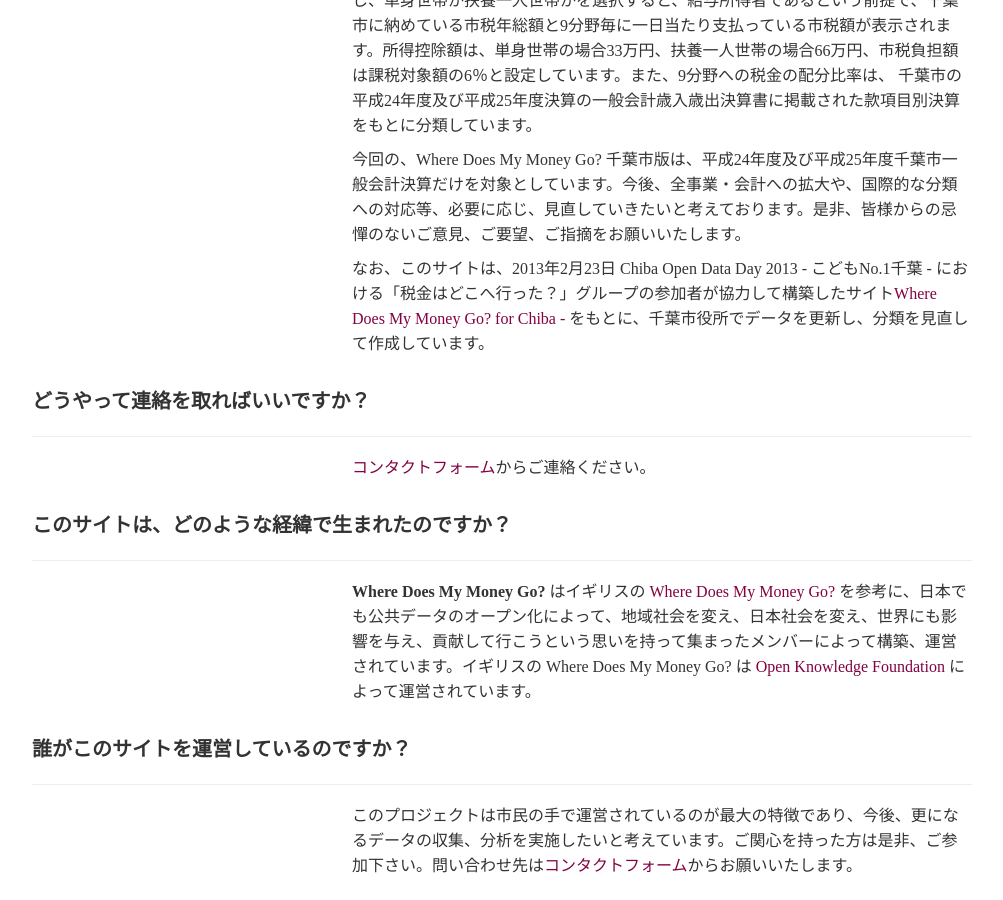
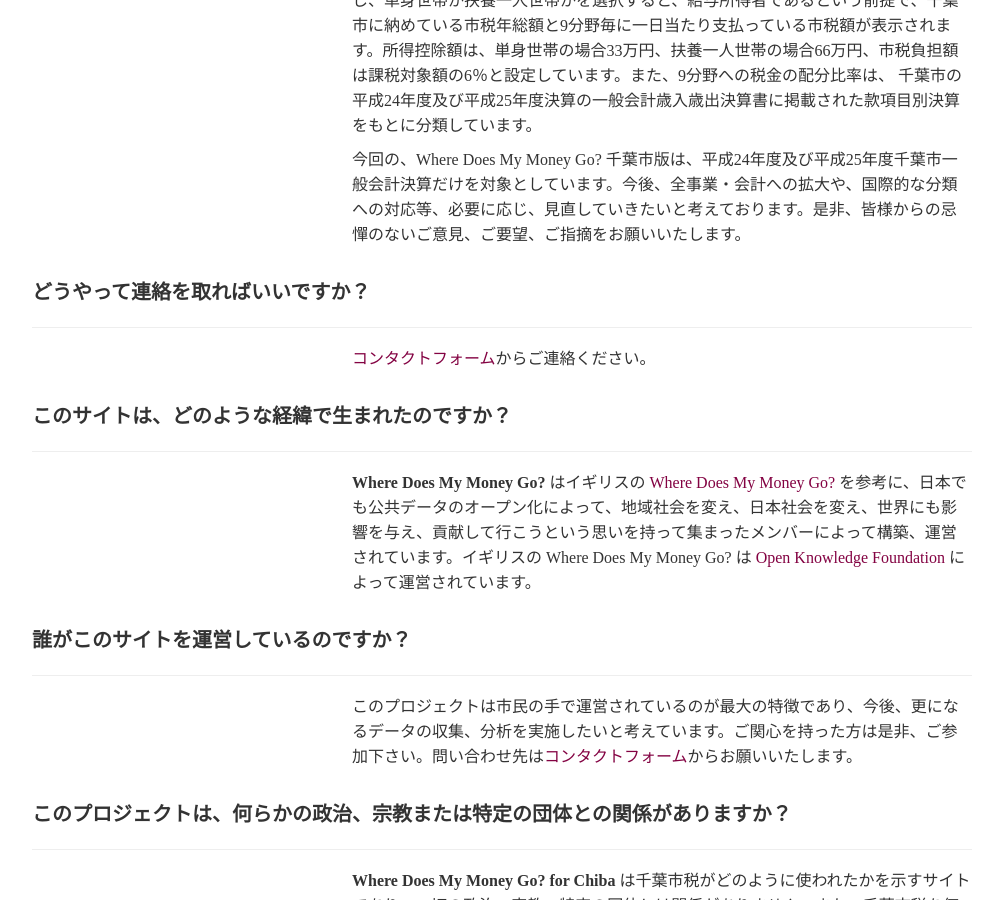
Before and after one commit to OpenChiba2/OpenChiba2.github.io, a Jekyll site: the page built from about.html, in a window 1280 px wide and 900 px high, scrolled down 482 px. Shown: the whole window, without its empty margins (138-1141 px from the left). Built offline with Jekyll 4.4.1, drawn with Linux system fonts in a browser that asks for light colours; nearby versions of some CDN libraries.

Commit message:
Update about.html

```diff
--- a/about.html
+++ b/about.html
@@ -13,7 +13,7 @@ title: About
 
     <p>今回の、Where Does My Money Go? 千葉市版は、平成24年度及び平成25年度千葉市一般会計決算だけを対象としています。今後、<!--利用者の皆さんや日本政府や全国の自治体の皆さんのご意見、ご要望を踏まえて、-->全事業・会計への拡大や、<!--したり、市債発行額・償還額を含めたり、都道府県税や国税を含めたりなど、ニーズに応じて、-->国際的な分類への対応等、<!--どんどん成長させて行きたい-->必要に応じ、見直していきたいと考えております。是非、皆様からの忌憚のないご意見、ご要望、ご指摘をお願いいたします。</p>
 
-    <p>なお、このサイトは、2013年2月23日 Chiba Open Data Day 2013 - こどもNo.1千葉 - における「税金はどこへ行った？」グループの参加者が協力して構築したサイト<a href="http://chiba.spending.jp/" target="_blank">Where Does My Money Go? for Chiba -</a> をもとに、千葉市役所でデータを更新し、分類を見直して作成しています。</p>
+   <!-- <p>なお、このサイトは、2013年2月23日 Chiba Open Data Day 2013 - こどもNo.1千葉 - における「税金はどこへ行った？」グループの参加者が協力して構築したサイト<a href="http://chiba.spending.jp/" target="_blank">Where Does My Money Go? for Chiba -</a> をもとに、千葉市役所でデータを更新し、分類を見直して作成しています。</p>-->
   </div>
 </div>
 
```
